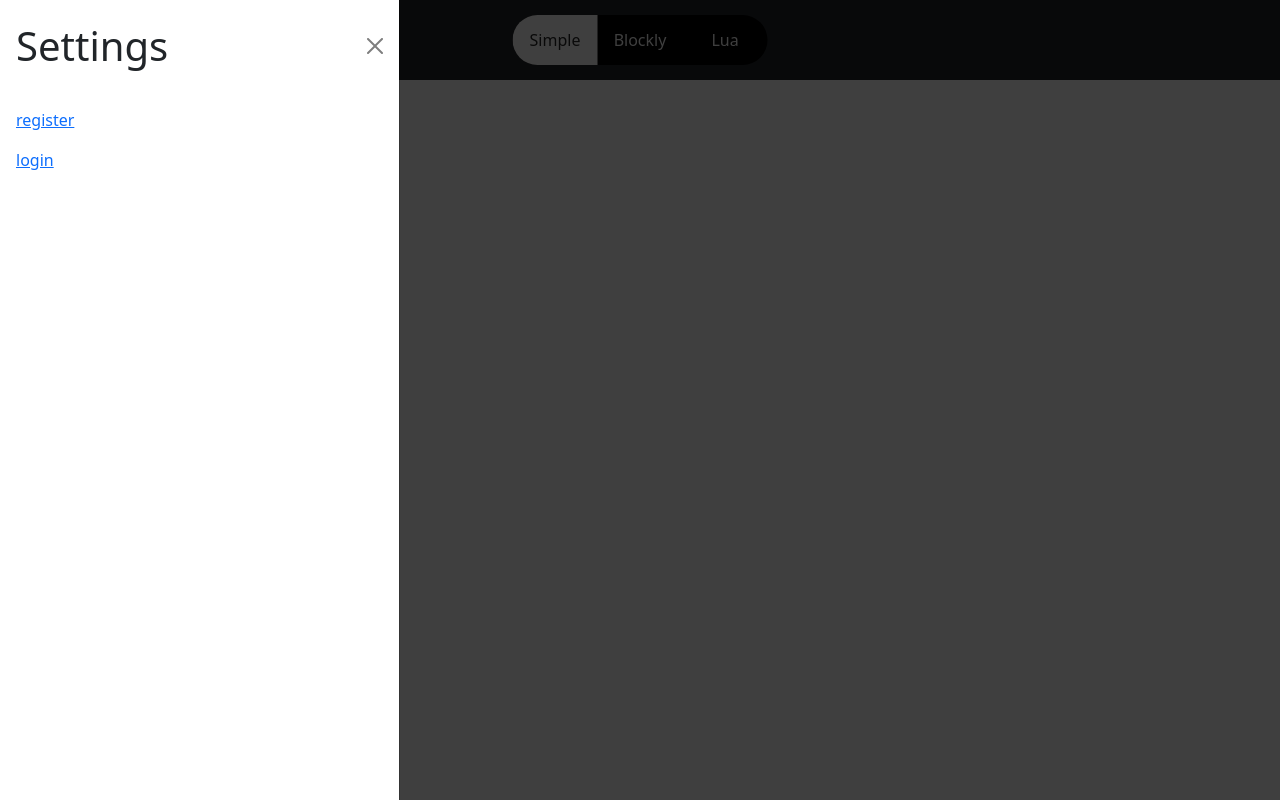
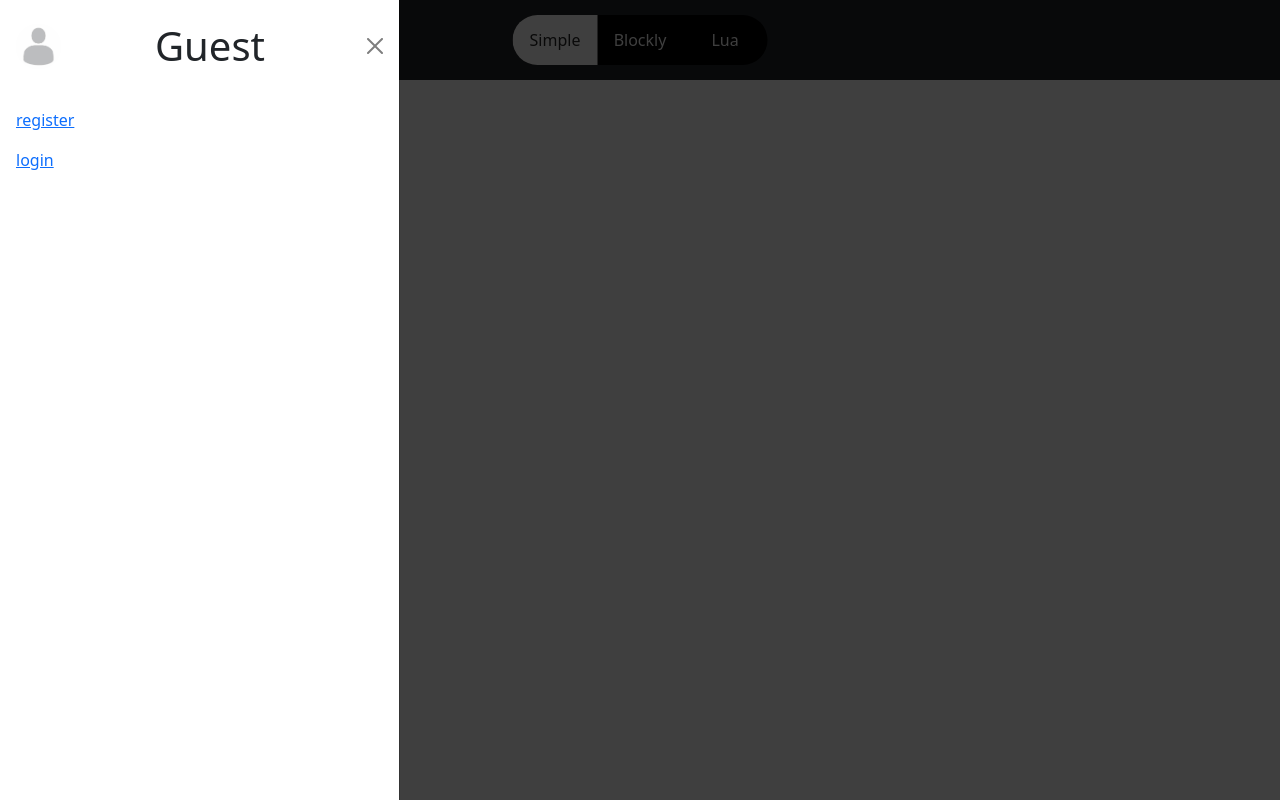
Before and after one commit to iotcraft/mng_web, a PHP site: page /main_guest.php in a window 1280 px wide, after a click on "Menu". Run offline with PHP 8.4, Linux system fonts and the light colour scheme; some libraries are stand-ins or nearby versions.

Commit message:
Add files via upload
spojení main_boot_guest a main_guest

```diff
--- a/Dobrý weby/mng_web-main/main_guest.php
+++ b/Dobrý weby/mng_web-main/main_guest.php
@@ -103,6 +103,11 @@
       left: 170px;
       opacity: 1;
     }
+    #ff{
+      height: 45px;
+      width: 45px;
+      border-radius: 50%;
+    }
 
 
   </style>
@@ -112,7 +117,7 @@
   <nav class="navbar navbar-expand navbar-dark bg-dark fixed-top">
     <div class="container-fluid mt-3">
 
-      <button class="btn btn-primary btn-dark btn-lg" type="button" data-bs-toggle="offcanvas" data-bs-target="#demo"> Guest</button>
+      <button class="btn btn-primary btn-dark btn-lg" type="button" data-bs-toggle="offcanvas" data-bs-target="#demo">Menu</button>
     </div>
     <div class="container">
       <div class="collapse navbar-collapse" id="navbarNav">
@@ -135,7 +140,8 @@
 
    <div class="offcanvas offcanvas-start" id="demo">
     <div class="offcanvas-header">
-        <h1  class="offcanvas-title">Settings</h1>
+      <img src="pf.jpg" alt="avatar" id="ff">
+        <h1  class="offcanvas-title">Guest</h1>
         <button type="button" class="btn-close" data-bs-dismiss="offcanvas"></button>
     </div>
     <div class="offcanvas-body">
```
